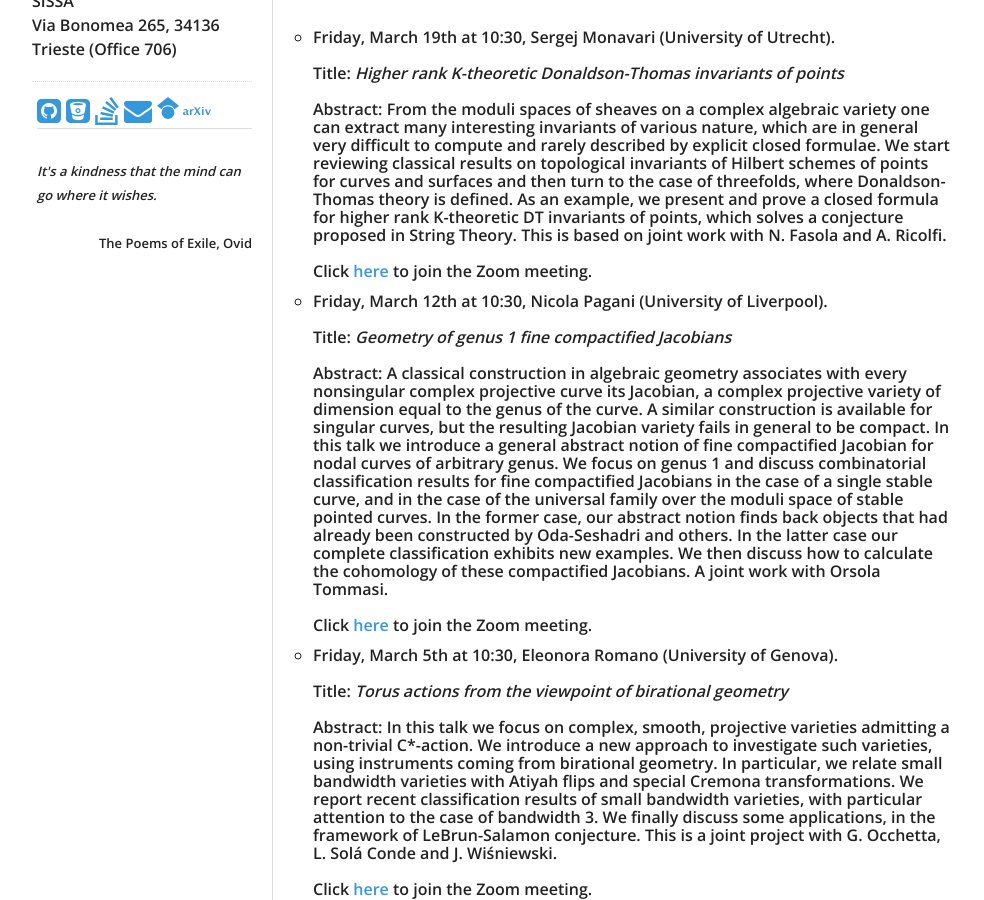
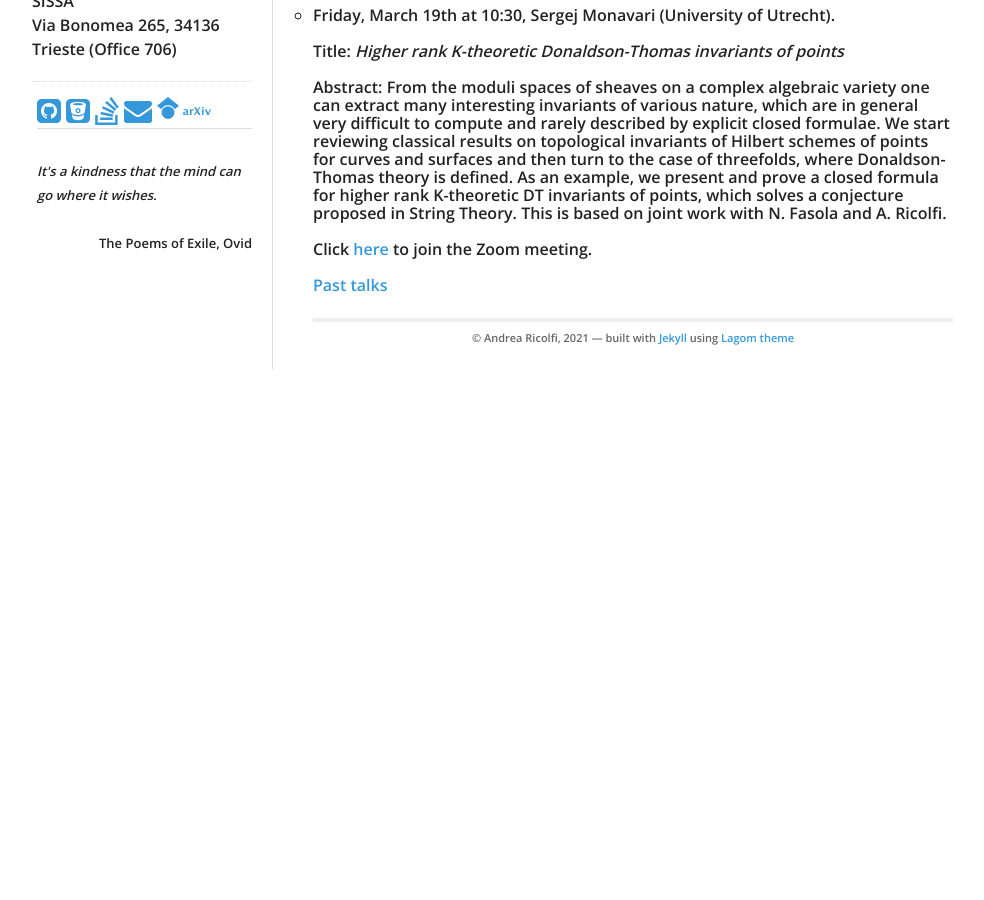
Before and after one commit to atricolfi/atricolfi.github.io, a Jekyll site: the page built from MATHEMATICS/AGseminar.html, in a window 1280 px wide and 900 px high, scrolled down 290 px. Shown: the whole window, without its empty margins (138-1122 px from the left). Built offline with Jekyll 4.4.1, drawn with Linux system fonts in a browser that asks for light colours; after the commit the page ends 907 px from its top, so only the background shows below that; some of the changed text lies outside the part shown.

Commit message:
Update AGseminar.html

```diff
--- a/MATHEMATICS/AGseminar.html
+++ b/MATHEMATICS/AGseminar.html
@@ -8,11 +8,10 @@ title: Blog Posts
 <p>
 
 Università di Trieste and SISSA run a weekly seminar on Algebraic Geometry. If you wish to give a talk,
-or if a Zoom link of a talk you would like to attend is not listed below,
 please email <a href = "mailto: aricolfi@sissa.it">me</a> or <a href = "mailto: fgaluppi@units.it">Francesco Galuppi</a>.
   <br>
   <br>
-Unless specified otherwise, we meet every <u>Friday morning at 10:30</u>.
+Unless specified otherwise, we meet every <u>Friday morning at 10:30</u> on <a href="https://us02web.zoom.us/j/87239350702">Zoom</a>.
   <br>
   <br>
   <br>
@@ -42,60 +41,6 @@ Abstract:  From the moduli spaces of sheaves on a complex algebraic variety one
      Click <a href="https://us02web.zoom.us/j/87239350702">here</a> to join the Zoom meeting.
 </li>
 
-<li> Friday, March 12th at 10:30, Nicola Pagani (University of Liverpool).
-  <br>
-  <br>
-Title: <em>Geometry of genus 1 fine compactified Jacobians</em>
-  <br>
-  <br>
-Abstract:  A classical construction in algebraic geometry associates with every nonsingular complex projective curve its Jacobian,
-  a complex projective variety of dimension equal to the genus of the curve. A similar construction is available for singular curves,
-  but the resulting Jacobian variety fails in general to be compact. In this talk we introduce a general abstract notion of fine
-  compactified Jacobian for nodal curves of arbitrary genus. We focus on genus 1 and discuss combinatorial classification
-  results for fine compactified Jacobians in the case of a single stable curve, and in the case of the universal family over
-  the moduli space of stable pointed curves.  In the former case, our abstract notion finds back objects that had
-  already been constructed by Oda-Seshadri and others. In the latter case our complete classification exhibits new examples.
-  We then discuss how to calculate the cohomology of these compactified Jacobians. A joint work with Orsola Tommasi.
-     <br>
-     <br>
-     Click <a href="https://us02web.zoom.us/j/87239350702">here</a> to join the Zoom meeting.
-</li>
-
-<li> Friday, March 5th at 10:30, Eleonora Romano (University of Genova).
-  <br>
-  <br>
-Title: <em>Torus actions from the viewpoint of birational geometry</em>
-  <br>
-  <br>
-Abstract:  In this talk we focus on complex, smooth, projective varieties  admitting a non-trivial C*-action.
-    We introduce a new approach to investigate such varieties, using instruments coming from birational geometry.
-    In particular, we relate small bandwidth varieties with Atiyah flips and special Cremona transformations.
-    We report recent classification results of small bandwidth varieties, with particular  attention to the case of
-    bandwidth 3. We finally discuss some  applications, in the framework of LeBrun-Salamon conjecture. This is a
-    joint project with G. Occhetta, L. Solá Conde and J. Wiśniewski.
-     <br>
-     <br>
-     Click <a href="https://us02web.zoom.us/j/87239350702">here</a> to join the Zoom meeting.
-</li>
-
-<li> Friday, February 26th at 10:30, Diletta Martinelli (University of Amsterdam).
-  <br>
-  <br>
-Title: <em>Gale duality, blowups and moduli spaces</em>
-  <br>
-  <br>
-Abstract:  The Gale correspondence provides a duality between sets of n points in projective spaces <b>P</b><sup>s</sup> and
-        <b>P</b><sup>r</sup> when n=r+s+2. For small values of s, this duality has a remarkable geometric manifestation:
-        the blowup of <b>P</b><sup>r</sup> at n points can be realized as a moduli space of vector bundles on the blowup of <b>P</b><sup>s</sup>
-        at the Gale dual points. We explore this realization to describe the birational geometry of blowups
-        of projective spaces at points in very general position. We will focus in particular on the cases
-        where the blowup fails to be a Mori Dream Space, reporting on a joint work with Carolina Araujo, Ana-Maria Castravet and Inder Kaur.
-     <br>
-     <br>
-     Click <a href="https://us02web.zoom.us/j/87239350702">here</a> to join the Zoom meeting.
-</li>
-
-
 
 
 
```
